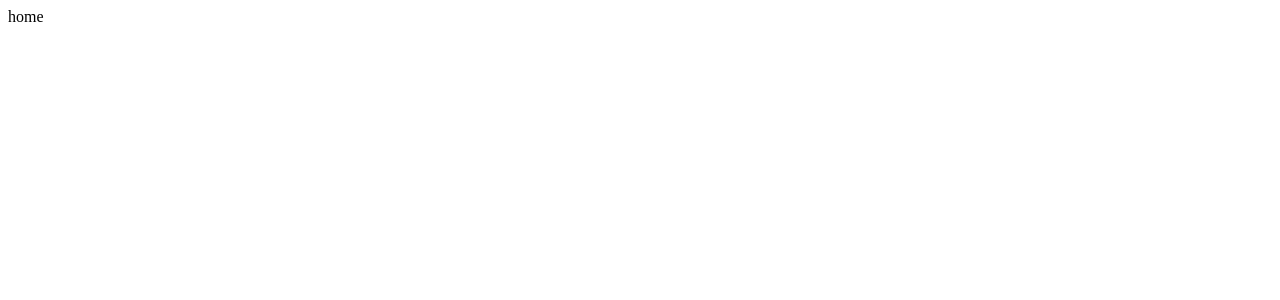
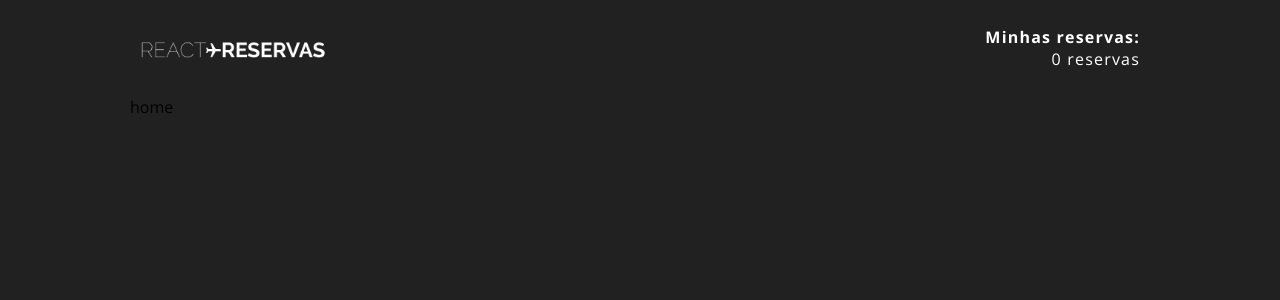
Before and after one commit to nathaliaassis/react-reservas, a React (Create React App) app: page / in a window 1280 px wide. Shown: the top 300 px of the page. Built offline with nearby package versions, Linux system fonts and the light colour scheme.

Commit message:
etilização global/ header

```diff
--- a/package.json
+++ b/package.json
@@ -6,6 +6,8 @@
     "@testing-library/jest-dom": "^4.2.4",
     "@testing-library/react": "^9.3.2",
     "@testing-library/user-event": "^7.1.2",
+    "global": "^4.4.0",
+    "json-server": "^0.16.1",
     "react": "^16.13.1",
     "react-dom": "^16.13.1",
     "react-router-dom": "^5.1.2",
--- a/public/index.html
+++ b/public/index.html
@@ -9,6 +9,8 @@
   <meta name="description" content="Web site created using create-react-app" />
   <link rel="apple-touch-icon" href="%PUBLIC_URL%/logo192.png" />
   <link rel="manifest" href="%PUBLIC_URL%/manifest.json" />
+  <link href="https://fonts.googleapis.com/css2?family=Open+Sans:wght@300;400;600;700;800&display=swap"
+    rel="stylesheet">
   <title>React Reservas</title>
 </head>
 
--- a/src/App.js
+++ b/src/App.js
@@ -1,10 +1,14 @@
 import React from 'react';
 import { BrowserRouter } from 'react-router-dom';
 import Routes from './routes';
+import GlobalStyle from './styles/global';
+import Header from './components/Header';
 
 export default function App() {
   return (
     <BrowserRouter>
+      <Header />
+      <GlobalStyle />
       <Routes />
     </BrowserRouter>
   );
--- a/src/components/Header/index.js
+++ b/src/components/Header/index.js
@@ -1,9 +1,17 @@
 import React from 'react'
+import * as S from './styles';
+import Logo from '../../assets/img/logo_white.png';
+import { Link } from 'react-router-dom';
 
-export default function header() {
+export default function Header() {
     return (
-        <div>
-            header
-        </div>
+        <S.Container>
+            <img src={Logo} alt='Logo do projeto' className='logo' />
+
+            <Link to='/reservas' className='reserva'>
+                <strong>Minhas reservas:</strong>
+                <span>0 reservas</span>
+            </Link>
+        </S.Container>
     )
 }
--- a/src/components/Header/styles.js
+++ b/src/components/Header/styles.js
@@ -0,0 +1,22 @@
+import styled from 'styled-components';
+
+export const Container = styled.div`
+    display: flex;
+    justify-content: space-between;
+    flex-wrap: wrap;
+    align-items: center;
+    margin: 16px 0;
+    padding: 10px;
+
+    .logo{
+        height: 20px;
+    }
+    .reserva{
+        display: flex;
+        flex-direction: column;
+        text-align: right;
+        color: white;
+    text-decoration: none;
+        letter-spacing: 1.2px;
+    }
+`;
--- /dev/null
+++ b/src/styles/global.js
@@ -0,0 +1,25 @@
+import { createGlobalStyle } from 'styled-components';
+
+export default createGlobalStyle`
+
+    *{
+        margin: 0;
+        padding: 0;
+        box-sizing: border-box;
+        font-family: 'Open Sans', sans-serif;
+    }
+    html, body{
+        display: flex;
+        justify-content: center;
+        height: 100%;
+        width: 100%;
+        background-color: #212121;
+    }
+    #root{
+        display: flex;
+        flex-direction: column;
+        flex: 1;
+        max-width: 1020px;
+        height: 100%;
+    }
+`;
```
Also changed, not shown: src/components/Footer/index.js (+9 -0 lines), src/assets/styles/global.js (deleted), 1 other file (tests, documents, lock files or other folders).
